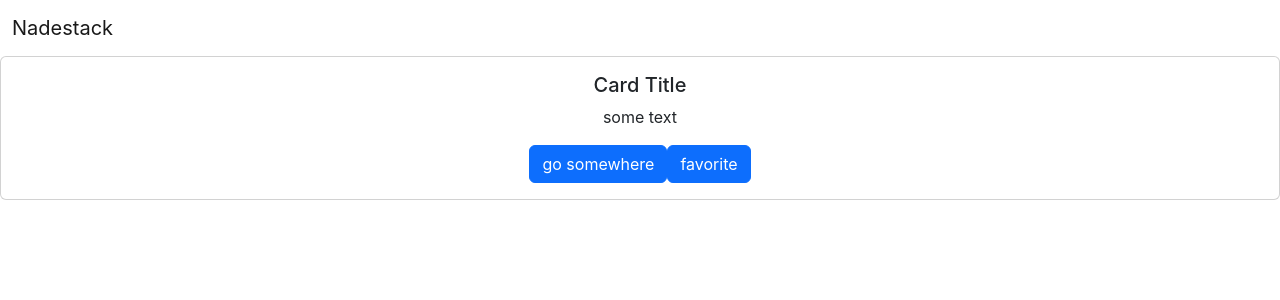
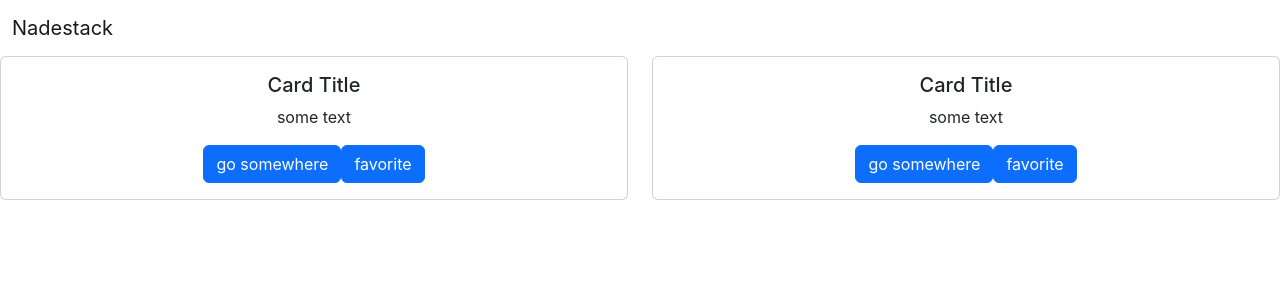
Before and after one commit to robbyjm/nadestack, a React (Create React App) app: page / in a window 1280 px wide. Shown: the top 300 px of the page. Built offline with nearby package versions, Linux system fonts and the light colour scheme.

Commit message:
add: grid
add grid for cards

```diff
--- a/src/App.tsx
+++ b/src/App.tsx
@@ -4,6 +4,8 @@ import "./App.css";
 
 const MyCard = (): JSX.Element => {
   return (
+    <div className="row">
+      <div className="col-sm-6 mb-3 mb-sm-0">
         <div className="card">
           <div className="card-body">
             <h5 className="card-title">Card Title</h5>
@@ -14,6 +16,22 @@ const MyCard = (): JSX.Element => {
             <a href="#" className="btn btn-primary">
               favorite
             </a>
+          </div>
+        </div>
+      </div>
+      <div className="col-sm-6 mb-3 mb-sm-0">
+        <div className="card">
+          <div className="card-body">
+            <h5 className="card-title">Card Title</h5>
+            <p className="card-text">some text</p>
+            <a href="#" className="btn btn-primary">
+              go somewhere
+            </a>
+            <a href="#" className="btn btn-primary">
+              favorite
+            </a>
+          </div>
+        </div>
       </div>
     </div>
   );
```
Also changed, not shown: 1 other file (tests, documents, lock files or other folders). Lines whose indentation alone changed are shown as unchanged.
